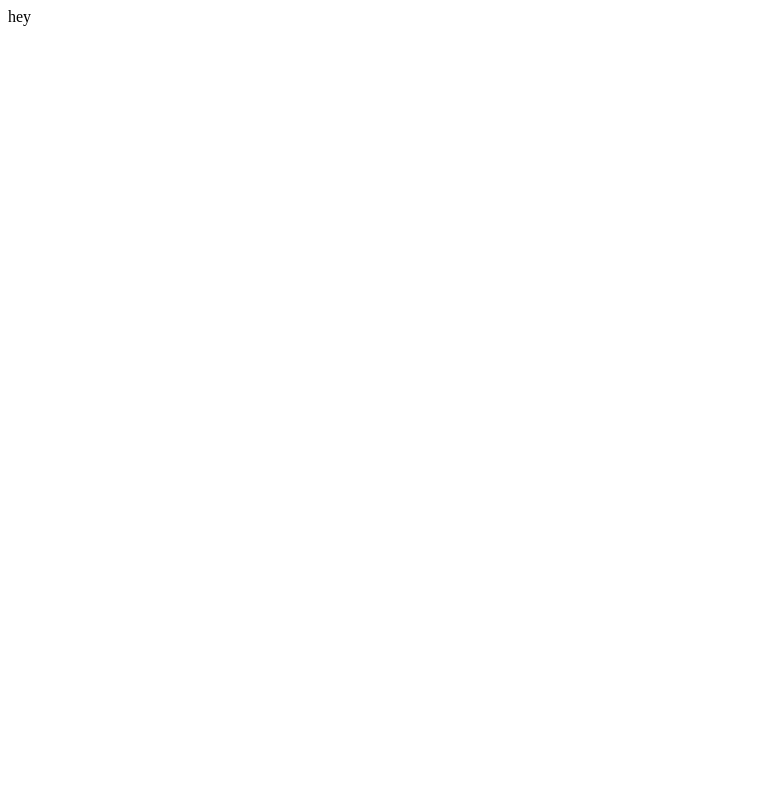
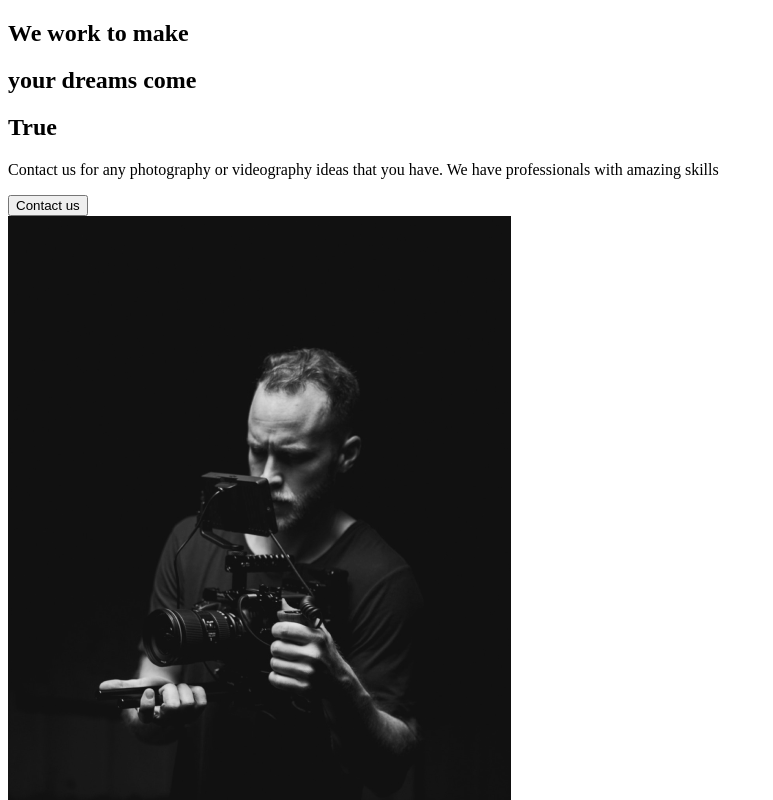
Before and after one commit to Ravyar19/Personal-portfolio, a React (Create React App) app: page / in a window 1280 px wide. Shown: the top 800 px of the page, without its empty margins (0-773 px from the left). Built offline with nearby package versions, Linux system fonts and the light colour scheme.

Commit message:
Feat: AboutSection

```diff
--- a/src/App.js
+++ b/src/App.js
@@ -1,5 +1,11 @@
+import AboutUs from "./pages/AboutUs"
+
 function App() {
-  return <div className="App">hey</div>
+  return (
+    <div className="App">
+      <AboutUs />
+    </div>
+  )
 }
 
 export default App
--- /dev/null
+++ b/src/components/AboutSection.js
@@ -0,0 +1,34 @@
+import React from "react"
+import home1 from "../img/home1.png"
+
+const AboutSection = () => {
+  return (
+    <div>
+      <div className="description">
+        <div className="title">
+          <div className="hide">
+            <h2>We work to make</h2>
+          </div>
+          <div className="hide">
+            <h2>
+              your <span>dreams</span> come{" "}
+            </h2>
+          </div>
+          <div className="hide">
+            <h2>True</h2>
+          </div>
+        </div>
+        <p>
+          Contact us for any photography or videography ideas that you have. We
+          have professionals with amazing skills
+        </p>
+        <button>Contact us</button>
+      </div>
+      <div className="image">
+        <img src={home1} alt="" />
+      </div>
+    </div>
+  )
+}
+
+export default AboutSection
--- /dev/null
+++ b/src/pages/AboutUs.js
@@ -0,0 +1,8 @@
+import React from "react"
+import AboutSection from "../components/AboutSection"
+
+const AboutUs = () => {
+  return <AboutSection />
+}
+
+export default AboutUs
```
Also changed, not shown: src/img/home1.png (added).
